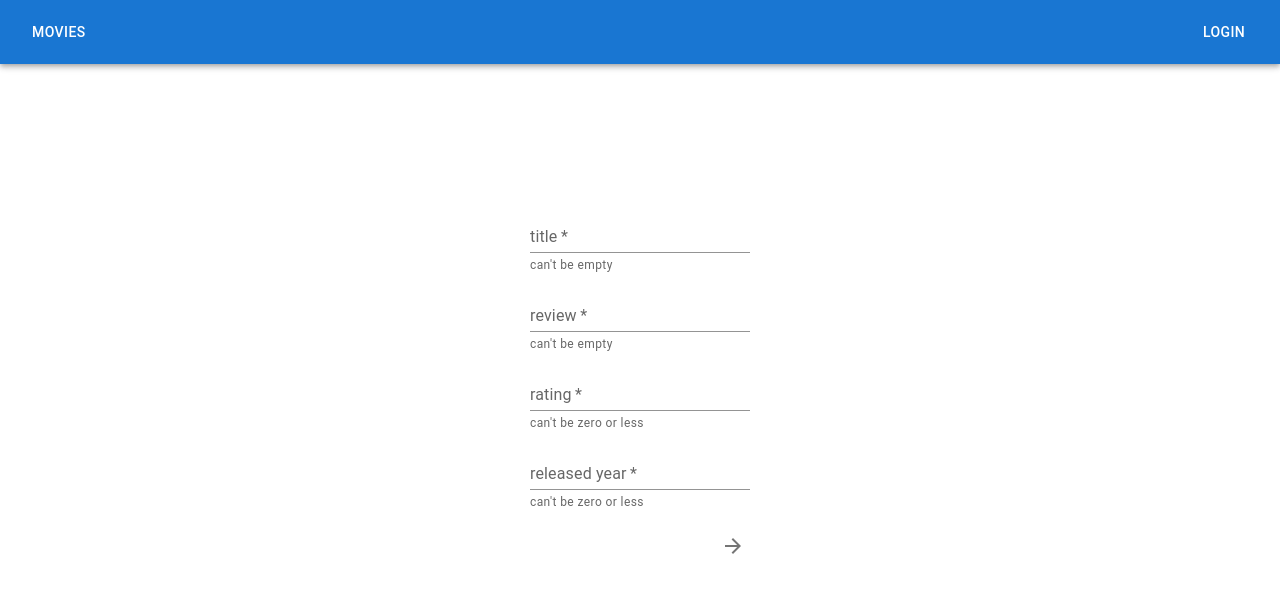
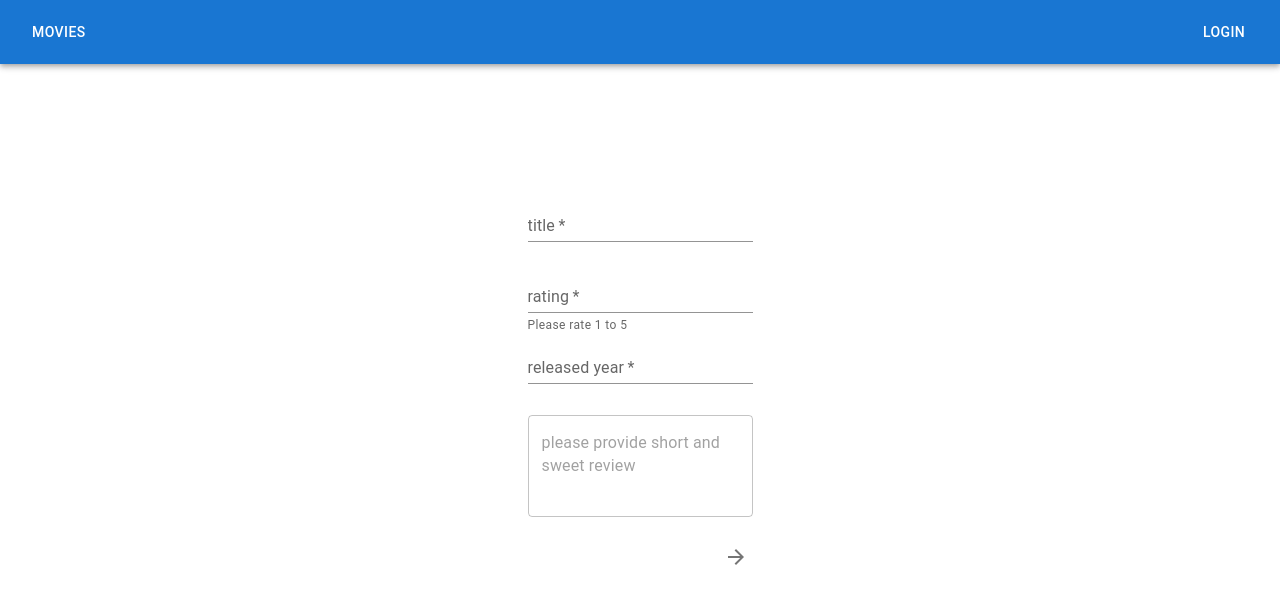
Before and after one commit to NHWai/movie-app, a React (Create React App) app: page /create in a window 1280 px wide. Shown: the top 604 px of the page. Built offline with nearby package versions, Linux system fonts and the light colour scheme.

Commit message:
refactor addmovie form

```diff
--- a/src/components/AddMovie.tsx
+++ b/src/components/AddMovie.tsx
@@ -1,4 +1,10 @@
-import { Button, MenuItem, Stack, TextField } from "@mui/material";
+import {
+  Button,
+  MenuItem,
+  Stack,
+  TextareaAutosize,
+  TextField,
+} from "@mui/material";
 import React from "react";
 import { FormLayout } from "./FormLayout";
 import ArrowBackIcon from "@mui/icons-material/ArrowBack";
@@ -9,135 +15,196 @@ import { useNavigate } from "react-router-dom";
 
 export type DirectorType = {
   name: string;
-  phoneNo?: string;
   gender: string;
 };
 
 export type MovieType = {
   title: "";
   director: DirectorType;
-  rating: number;
+  genres: string[];
+  rating: number | string;
   review: string;
-  year: number;
-  [key: string]: string | number | DirectorType;
+  year: number | string;
+  [key: string]: string | number | DirectorType | string[];
+};
+
+type MovieProps = {
+  title: string;
+  dirname: string;
+  dirgender: string;
+  genres: string[];
+  rating: string;
+  review: string;
+  year: string;
+  [key: string]: string | string[];
 };
 
 export const initialMovie: MovieType = {
   title: "",
   director: {
     name: "",
-    phoneNo: "",
     gender: "",
   },
-  rating: 0,
+  genres: [],
+  rating: "",
   review: "",
-  year: 0,
+  year: "",
 };
 
+export const initialMovieProps: MovieProps = {
+  title: "",
+  dirname: "",
+  dirgender: "",
+  genres: [],
+  rating: "",
+  review: "",
+  year: "",
+};
+
+export const movieGenres = [
+  "Action",
+  "Anime",
+  "Adventure",
+  "Comedy",
+  "Crime",
+  "Drama",
+  "Fantasy",
+  "Horror",
+  "Legal",
+  "Mystery",
+  "Musical",
+  "Romance",
+  "Sci/Fi",
+  "Thriller",
+  "Western",
+  "SitCom",
+];
+
 export const AddMovie = () => {
-  const [movie, setMovie] = React.useState<MovieType>(initialMovie);
+  const [movie, setMovie] = React.useState<MovieProps>(initialMovieProps);
   const [next, setNext] = React.useState(false);
   const { token } = React.useContext(MyContext);
   const navigate = useNavigate();
   const [isLoad, setIsLoad] = React.useState(false);
-
-  const validate = (movieObj: MovieType): boolean => {
-    const newObj = JSON.parse(JSON.stringify(movieObj));
-    const dirObj = newObj.director;
-    delete newObj.director;
-    const testObj = { ...newObj, ...dirObj };
-    let returnbool: boolean = true;
-    for (const key in testObj) {
-      returnbool = returnbool && helpTextFunc(testObj[key], key) === " ";
-    }
-    return returnbool;
-  };
-
-  const newMovie = async (movie: MovieType) => {
-    const myHeaders = new Headers();
-    myHeaders.append("Authorization", `Bearer ${token.tokenStr}`);
-    myHeaders.append("Content-Type", "application/json");
-    const raw = JSON.stringify(movie);
-    const url = `${process.env.REACT_APP_BASE_URL}/movies`;
-    try {
-      const res = await fetch(url, {
-        method: "POST",
-        headers: myHeaders,
-        body: raw,
-        redirect: "follow",
-      });
-      // const data = await res.json();
-      if (res.status === 201) {
-        navigate("/");
-      } else {
-        throw Error("cannot create the movie");
-      }
-    } catch (err) {
-      navigate(`/error/${err}`);
-    }
-  };
-
-  const handleSubmit = () => {
-    setIsLoad(true);
-    validate(movie) && token.tokenStr && newMovie(movie);
-  };
+  const [errArr, setErrArr] = React.useState<MovieProps>(initialMovieProps);
 
   const handleChange = (e: React.ChangeEvent<HTMLInputElement>) => {
-    if (
-      e.target.name === "name" ||
-      e.target.name === "phoneNo" ||
-      e.target.name === "gender"
-    ) {
+    //if it is array
+    if (e.target.name === "genres") {
+      const newVal: any = e.target.value;
+      if (newVal.length <= 3) {
         return setMovie((pre) => {
           return {
             ...pre,
-          director: {
-            ...pre.director,
-            [e.target.name]: e.target.value.trim(),
-          },
+            [e.target.name]: newVal,
           };
         });
+      } else {
+        alert("cant choose more than three genres");
       }
+      return;
+    }
+
     return setMovie((pre) => {
       return {
         ...pre,
-        [e.target.name]:
-          e.target.name === "year" || e.target.name === "rating"
-            ? Number(e.target.value)
-            : e.target.value,
+        [e.target.name]: e.target.value,
       };
     });
   };
 
-  const helpTextFunc = (
-    term: string | number | undefined,
-    type?: string
-  ): string => {
-    if (typeof term === "string") {
-      if (type === "phoneNo") {
-        return " ";
-      } else if (term.trim() === "") {
-        return `can't be empty`;
+  const handleSubmitted = (e: any) => {
+    e.preventDefault();
+
+    if (!errArr.title && !errArr.rating && !errArr.review && !errArr.year) {
+      setNext(true);
     }
+    if (
+      !errArr.title &&
+      !errArr.rating &&
+      !errArr.review &&
+      !errArr.year &&
+      !errArr.genres &&
+      !errArr.dirname &&
+      !errArr.dirgender
+    ) {
     }
-    if (typeof term === "number") {
-      if (term <= 0) {
-        return `can't be zero or less`;
+  };
+
+  const validateMovie = (key: string, value: string) => {
+    //
+    switch (key) {
+      case "title":
+        setMovie((pre) => {
+          return {
+            ...pre,
+            title: value.trim(),
+          };
+        });
+
+        break;
+      case "rating":
+        console.log(typeof Number(value));
+        setMovie((pre) => {
+          return {
+            ...pre,
+            rating: value.trim(),
+          };
+        });
+
+        setErrArr((pre: any) => {
+          if (!/^[1-9]\d*(\.\d+)?$/.test(value)) {
+            return { ...pre, rating: `Invalid Input` };
+          } else if (Number(value) > 5) {
+            return { ...pre, rating: "not greater than 5" };
+          } else {
+            return { ...pre, rating: "" };
           }
-      if (type === "year" && term.toString().length !== 4) {
-        return "must be 4 figures";
+        });
+
+        break;
+
+      case "year":
+        setMovie((pre) => {
+          return {
+            ...pre,
+            year: value.trim(),
+          };
+        });
+        setErrArr((pre: any) => {
+          if (!/^(19[1-9]\d|2\d{3})$/.test(value.trim() as string)) {
+            return { ...pre, year: `year must be greater than 1900` };
+          } else {
+            return { ...pre, year: "" };
           }
-      if (type === "rating" && term > 5) {
-        return "please rate 1 out of 5";
+        });
+        break;
+      case "review":
+        setMovie((pre) => {
+          return {
+            ...pre,
+            review: value.trim(),
+          };
+        });
+        break;
+      case "dirname":
+        setMovie((pre) => {
+          return {
+            ...pre,
+            dirname: value.trim(),
+          };
+        });
+        break;
+      default:
+        break;
     }
-    }
-    return " ";
   };
 
   return (
     <FormLayout>
       <Stack spacing={2}>
-        <Stack spacing={1}>
+        <form onSubmit={(e) => handleSubmitted(e)}>
+          <Stack>
             {!next ? (
               <>
                 <TextField
@@ -146,67 +213,89 @@ export const AddMovie = () => {
                   name="title"
                   required
                   value={movie.title}
-                helperText={helpTextFunc(movie.title)}
+                  helperText={errArr.title !== "" ? errArr.title : " "}
+                  onBlur={(e) => validateMovie("title", e.target.value)}
                   onChange={handleChange}
                 />
+
                 <TextField
-                variant="standard"
-                label="review"
-                name="review"
-                required
-                value={movie.review}
-                helperText={helpTextFunc(movie.review)}
-                onChange={handleChange}
-              />
-              <TextField
+                  error={errArr.rating ? true : false}
                   variant="standard"
                   label="rating"
                   name="rating"
                   required
-                type="number"
                   value={!movie.rating ? "" : movie.rating}
-                helperText={helpTextFunc(Number(movie.rating), "rating")}
+                  helperText={
+                    !movie.rating
+                      ? `Please rate 1 to 5`
+                      : errArr.rating !== ""
+                      ? errArr.rating
+                      : " "
+                  }
+                  onBlur={(e) => validateMovie("rating", e.target.value)}
                   onChange={handleChange}
                 />
                 <TextField
+                  sx={{ mb: 1 }}
+                  error={errArr.year ? true : false}
                   variant="standard"
                   label="released year"
                   name="year"
-                type="number"
                   required
                   value={!movie.year ? "" : movie.year}
-                helperText={helpTextFunc(Number(movie.year), "year")}
                   onChange={handleChange}
+                  helperText={errArr.year !== "" ? errArr.year : " "}
+                  onBlur={(e) => validateMovie("year", e.target.value)}
+                />
+                <TextField
+                  variant="outlined"
+                  placeholder="please provide short and sweet review"
+                  name="review"
+                  multiline
+                  rows={3}
+                  required
+                  value={movie.review}
+                  onChange={handleChange}
+                  helperText={errArr.review !== "" ? errArr.review : " "}
+                  onBlur={(e) => validateMovie("review", e.target.value)}
                 />
               </>
             ) : (
               <>
                 <TextField
                   variant="standard"
+                  label="genres"
+                  name="genres"
+                  value={movie.genres}
+                  onChange={handleChange}
+                  helperText={" "}
+                  select
+                  SelectProps={{ multiple: true }}
+                >
+                  {movieGenres.map((el) => {
+                    return (
+                      <MenuItem key={el} value={el}>
+                        {el}
+                      </MenuItem>
+                    );
+                  })}
+                </TextField>
+                <TextField
+                  required
+                  variant="standard"
                   label="director name"
-                name="name"
-                required
-                value={movie.director.name}
-                helperText={helpTextFunc(movie.director.name)}
+                  name="dirname"
+                  value={movie.dirname}
+                  helperText={errArr.dirname !== "" ? errArr.dirname : " "}
                   onChange={handleChange}
-              />
-              <TextField
-                variant="standard"
-                label="director ph"
-                name="phoneNo"
-                type="number"
-                value={movie.director.phoneNo}
-                helperText={helpTextFunc(movie.director.phoneNo, "phoneNo")}
-                onChange={(e: React.ChangeEvent<HTMLInputElement>) =>
-                  /^0|[1-9]\d*$/.test(e.target.value) && handleChange(e)
-                }
+                  onBlur={(e) => validateMovie("dirname", e.target.value)}
                 />
                 <TextField
                   variant="standard"
                   label="director gender"
-                name="gender"
-                value={movie.director.gender}
-                helperText={helpTextFunc(movie.director.gender)}
+                  name="dirgender"
+                  value={movie.dirgender}
+                  helperText={errArr.dirgender !== "" ? errArr.dirgender : " "}
                   onChange={handleChange}
                   select
                 >
@@ -218,11 +307,7 @@ export const AddMovie = () => {
           </Stack>
           <Stack direction="row-reverse">
             {!next ? (
-            <IconButton
-              aria-label="next"
-              onClick={() => setNext(true)}
-              size="small"
-            >
+              <IconButton aria-label="next" size="small" type="submit">
                 <ArrowForwardIcon />
               </IconButton>
             ) : (
@@ -238,17 +323,13 @@ export const AddMovie = () => {
                 >
                   <ArrowBackIcon />
                 </IconButton>
-              <Button
-                disabled={validate(movie) && token.tokenStr ? false : true}
-                onClick={handleSubmit}
-                size="small"
-                variant="contained"
-              >
+                <Button size="small" variant="contained" type="submit">
                   {isLoad ? "Loading" : "Submit"}
                 </Button>
               </Stack>
             )}
           </Stack>
+        </form>
         {!token.tokenStr && next && (
           <small style={{ textAlign: "right" }}>Please Login</small>
         )}
--- a/src/components/CardItem.tsx
+++ b/src/components/CardItem.tsx
@@ -12,11 +12,11 @@ import { useNavigate } from "react-router-dom";
 import { MyContext } from "./MyProvider";
 
 type PropsCardItem = {
-  year: number;
+  year: number | string;
   title: string;
   directorname: string;
   review: string;
-  rating: number;
+  rating: number | string;
   movieid: string;
   user: string;
   setMovId: React.Dispatch<React.SetStateAction<string>>;
--- a/src/components/EditMovie.tsx
+++ b/src/components/EditMovie.tsx
@@ -8,7 +8,7 @@ import {
 } from "@mui/material";
 import React from "react";
 import { useNavigate, useParams } from "react-router-dom";
-import { initialMovie, MovieType } from "./AddMovie";
+import { initialMovie, movieGenres, MovieType } from "./AddMovie";
 import { FormLayout } from "./FormLayout";
 import ArrowForwardIcon from "@mui/icons-material/ArrowForward";
 import ArrowBackIcon from "@mui/icons-material/ArrowBack";
@@ -87,7 +87,7 @@ export const EditMovie = () => {
     const testObj = { ...clonedMovie, ...dirObj };
     for (let key in testObj) {
       if (typeof testObj[key] === "string") {
-        if (key !== "phoneNo" && testObj[key].trim() === "") {
+        if (testObj[key].trim() === "") {
           error[key] = `can't be empty`;
         }
       } else if (typeof testObj[key] === "number") {
@@ -100,7 +100,9 @@ export const EditMovie = () => {
         }
       }
     }
+
     console.log(error);
+
     if (!Object.keys(error).length) {
       setSubmitFail(false);
       return true;
@@ -198,15 +200,18 @@ export const EditMovie = () => {
                   helperText={!errObj.name ? " " : errObj.name}
                 />
                 <TextField
-                  label="director phoneNo"
-                  name="phoneNo"
                   variant="standard"
-                  value={editMovie.director.phoneNo}
-                  onChange={(e: React.ChangeEvent<HTMLInputElement>) =>
-                    /^0|[1-9]\d*$/.test(e.target.value) && handleChange(e)
-                  }
-                  helperText={!errObj.phoneNo ? " " : errObj.phoneNo}
-                />
+                  label="director gender"
+                  name="genres"
+                  value={editMovie.genres}
+                  onChange={handleChange}
+                  helperText={!errObj.genres ? " " : errObj.genres}
+                  select
+                >
+                  {movieGenres.map((el) => {
+                    return <MenuItem value={el}>{el}</MenuItem>;
+                  })}
+                </TextField>
                 <TextField
                   required
                   select
```
Lines whose indentation alone changed are shown as unchanged.
